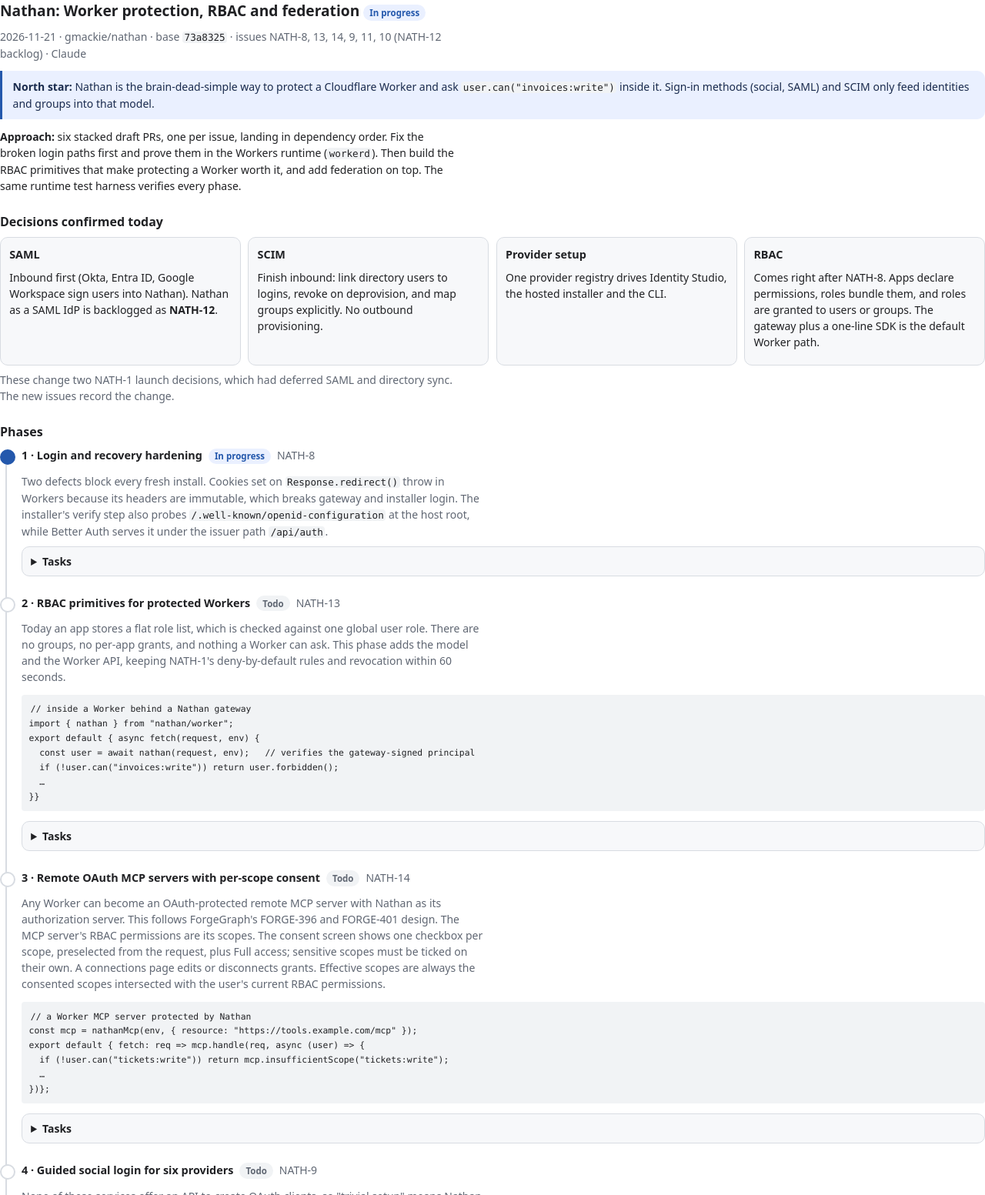
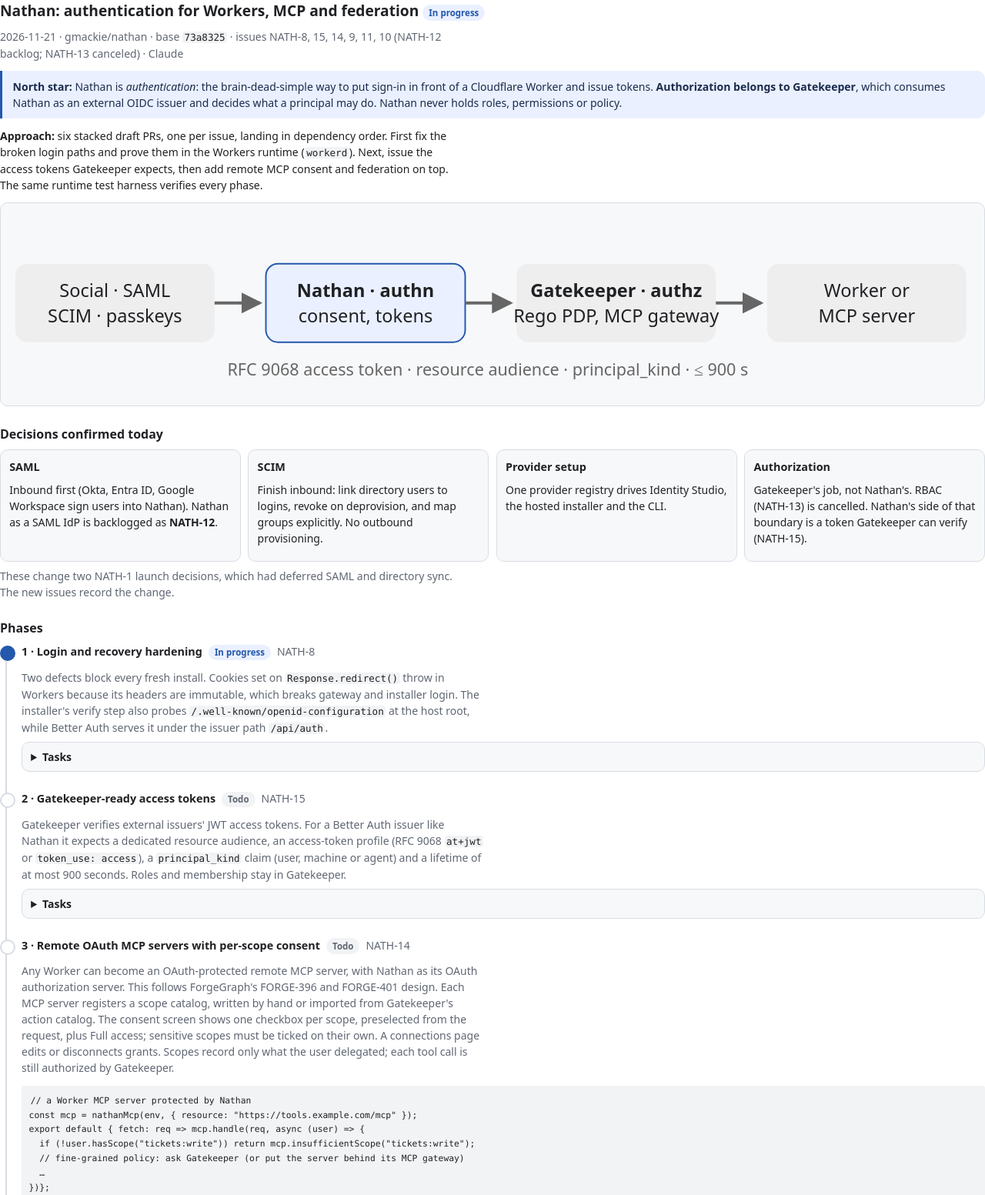
Before and after one commit to gmackie/nathan, a website: page docs/plans/2026-11-21-hardening-federation.html in a window 1280 px wide. Shown: the top 1553 px of the page at 77% size. Drawn offline with Linux system fonts and the light colour scheme.

Commit message:
NATH-8: plan: Nathan is authentication only; authorization belongs to Gatekeeper
Drop the RBAC phase (NATH-13 canceled), add Gatekeeper-ready access
tokens (NATH-15) and reframe remote MCP scopes as delegated consent with
per-call authorization in Gatekeeper.

Co-Authored-By: Claude Opus 5.5 <noreply@anthropic.com>

```diff
--- a/docs/plans/2026-11-21-hardening-federation.html
+++ b/docs/plans/2026-11-21-hardening-federation.html
@@ -3,7 +3,7 @@
 <head>
 <meta charset="utf-8">
 <meta name="viewport" content="width=device-width, initial-scale=1">
-<title>Nathan: Worker protection, RBAC and federation</title>
+<title>Nathan: authentication for Workers</title>
 <style>
   * { box-sizing: border-box; }
   body { margin: 0; color: var(--foreground, #202124); font: 14px/1.5 var(--font-sans, system-ui, sans-serif); }
@@ -53,18 +53,34 @@
 </head>
 <body>
 <main>
-  <h1 class="reveal">Nathan: Worker protection, RBAC and federation <span class="badge">In progress</span></h1>
-  <p class="meta reveal" style="--i:1">2026-11-21 · gmackie/nathan · base <code>73a8325</code> · issues NATH-8, 13, 14, 9, 11, 10 (NATH-12 backlog) · Claude</p>
+  <h1 class="reveal">Nathan: authentication for Workers, MCP and federation <span class="badge">In progress</span></h1>
+  <p class="meta reveal" style="--i:1">2026-11-21 · gmackie/nathan · base <code>73a8325</code> · issues NATH-8, 15, 14, 9, 11, 10 (NATH-12 backlog; NATH-13 canceled) · Claude</p>
 
-  <div class="callout reveal" style="--i:2"><strong>North star:</strong> Nathan is the brain-dead-simple way to protect a Cloudflare Worker and ask <code>user.can("invoices:write")</code> inside it. Sign-in methods (social, SAML) and SCIM only feed identities and groups into that model.</div>
-  <p class="reveal" style="--i:2"><strong>Approach:</strong> six stacked draft PRs, one per issue, landing in dependency order. Fix the broken login paths first and prove them in the Workers runtime (<code>workerd</code>). Then build the RBAC primitives that make protecting a Worker worth it, and add federation on top. The same runtime test harness verifies every phase.</p>
+  <div class="callout reveal" style="--i:2"><strong>North star:</strong> Nathan is <em>authentication</em>: the brain-dead-simple way to put sign-in in front of a Cloudflare Worker and issue tokens. <strong>Authorization belongs to Gatekeeper</strong>, which consumes Nathan as an external OIDC issuer and decides what a principal may do. Nathan never holds roles, permissions or policy.</div>
+  <p class="reveal" style="--i:2"><strong>Approach:</strong> six stacked draft PRs, one per issue, landing in dependency order. First fix the broken login paths and prove them in the Workers runtime (<code>workerd</code>). Next, issue the access tokens Gatekeeper expects, then add remote MCP consent and federation on top. The same runtime test harness verifies every phase.</p>
+
+  <figure class="card reveal" style="--i:2;margin:.75rem 0">
+    <svg viewBox="0 0 640 120" role="img" aria-label="Sign-in methods feed Nathan, which issues access tokens; Gatekeeper evaluates policy on those tokens; the protected Worker or MCP server serves the request." style="width:100%;height:auto">
+      <g font-size="12" fill="var(--foreground,#202124)" font-family="var(--font-sans,system-ui)">
+        <rect x="4" y="34" width="132" height="52" rx="8" fill="var(--muted,#eee)"/><text x="70" y="56" text-anchor="middle">Social · SAML</text><text x="70" y="73" text-anchor="middle">SCIM · passkeys</text>
+        <rect x="170" y="34" width="132" height="52" rx="8" fill="var(--accent-surface,#eaf0ff)" stroke="var(--accent,#2458ac)"/><text x="236" y="56" text-anchor="middle" font-weight="600">Nathan · authn</text><text x="236" y="73" text-anchor="middle">consent, tokens</text>
+        <rect x="336" y="34" width="132" height="52" rx="8" fill="var(--muted,#eee)"/><text x="402" y="56" text-anchor="middle" font-weight="600">Gatekeeper · authz</text><text x="402" y="73" text-anchor="middle">Rego PDP, MCP gateway</text>
+        <rect x="502" y="34" width="132" height="52" rx="8" fill="var(--muted,#eee)"/><text x="568" y="56" text-anchor="middle">Worker or</text><text x="568" y="73" text-anchor="middle">MCP server</text>
+      </g>
+      <g stroke="var(--muted-foreground,#666)" stroke-width="2" fill="none" marker-end="url(#ah)">
+        <path d="M136 60 H166"/><path d="M302 60 H332"/><path d="M468 60 H498"/>
+      </g>
+      <defs><marker id="ah" viewBox="0 0 8 8" refX="7" refY="4" markerWidth="7" markerHeight="7" orient="auto"><path d="M0 0 L8 4 L0 8 z" fill="var(--muted-foreground,#666)"/></marker></defs>
+      <text x="317" y="108" text-anchor="middle" font-size="11" fill="var(--muted-foreground,#666)" font-family="var(--font-sans,system-ui)">RFC 9068 access token · resource audience · principal_kind · ≤ 900 s</text>
+    </svg>
+  </figure>
 
   <h2 class="reveal" style="--i:3">Decisions confirmed today</h2>
   <div class="grid">
     <section class="card reveal" style="--i:4"><h3>SAML</h3><p>Inbound first (Okta, Entra ID, Google Workspace sign users into Nathan). Nathan as a SAML IdP is backlogged as <strong>NATH-12</strong>.</p></section>
     <section class="card reveal" style="--i:5"><h3>SCIM</h3><p>Finish inbound: link directory users to logins, revoke on deprovision, and map groups explicitly. No outbound provisioning.</p></section>
     <section class="card reveal" style="--i:6"><h3>Provider setup</h3><p>One provider registry drives Identity Studio, the hosted installer and the CLI.</p></section>
-    <section class="card reveal" style="--i:6"><h3>RBAC</h3><p>Comes right after NATH-8. Apps declare permissions, roles bundle them, and roles are granted to users or groups. The gateway plus a one-line SDK is the default Worker path.</p></section>
+    <section class="card reveal" style="--i:6"><h3>Authorization</h3><p>Gatekeeper's job, not Nathan's. RBAC (NATH-13) is cancelled. Nathan's side of that boundary is a token Gatekeeper can verify (NATH-15).</p></section>
   </div>
   <p class="muted">These change two NATH-1 launch decisions, which had deferred SAML and directory sync. The new issues record the change.</p>
 
@@ -82,38 +98,31 @@
           <tr><td>Miniflare test harness running the real Worker bundles</td><td><code>tests/runtime/*</code></td><td><code>npm run test:runtime</code> in CI</td><td><span class="chip todo">Todo</span></td></tr>
         </tbody></table></div></details></li>
 
-    <li class="reveal" style="--i:9"><div class="head"><h3>2 · RBAC primitives for protected Workers</h3><span class="chip todo">Todo</span><span class="muted">NATH-13</span></div>
-      <p class="muted">Today an app stores a flat role list, which is checked against one global user role. There are no groups, no per-app grants, and nothing a Worker can ask. This phase adds the model and the Worker API, keeping NATH-1's deny-by-default rules and revocation within 60 seconds.</p>
-      <pre style="padding:.6rem;overflow-x:auto"><code>// inside a Worker behind a Nathan gateway
-import { nathan } from "nathan/worker";
-export default { async fetch(request, env) {
-  const user = await nathan(request, env);   // verifies the gateway-signed principal
-  if (!user.can("invoices:write")) return user.forbidden();
-  …
-}}</code></pre>
+    <li class="reveal" style="--i:9"><div class="head"><h3>2 · Gatekeeper-ready access tokens</h3><span class="chip todo">Todo</span><span class="muted">NATH-15</span></div>
+      <p class="muted">Gatekeeper verifies external issuers' JWT access tokens. For a Better Auth issuer like Nathan it expects a dedicated resource audience, an access-token profile (RFC 9068 <code>at+jwt</code> or <code>token_use: access</code>), a <code>principal_kind</code> claim (user, machine or agent) and a lifetime of at most 900 seconds. Roles and membership stay in Gatekeeper.</p>
       <details><summary>Tasks</summary><div class="table-scroll"><table>
         <thead><tr><th>Task</th><th>Files</th><th>Verification</th><th>Status</th></tr></thead>
         <tbody>
-          <tr><td>Schema: permissions, roles, role_permissions, groups, members, grants (user or group → role, per app)</td><td><code>migrations/0011_rbac.sql</code></td><td>SQLite migration tests</td><td><span class="chip todo">Todo</span></td></tr>
-          <tr><td>One pure policy evaluator shared by gateway, RPC and token issuance; both NATH-1 access modes</td><td><code>src/shared/policy.mjs</code></td><td>Deny by default, group grant, revoked grant, blocked user, disabled app</td><td><span class="chip todo">Todo</span></td></tr>
-          <tr><td>Gateway resolves effective permissions (cached ≤ 60 s) and forwards a short-lived signed principal; inbound <code>X-Nathan-*</code> stripped</td><td><code>src/gateway/*</code>, <code>src/auth/worker.ts</code></td><td>workerd: forged or unsigned principal rejected; grant removal takes effect within 60 s</td><td><span class="chip todo">Todo</span></td></tr>
-          <tr><td>SDK <code>nathan(request)</code> with <code>can()</code> and <code>require()</code>; bearer-token mode for APIs; <code>env.NATHAN.can()</code> RPC</td><td><code>src/sdk/*</code></td><td>Same answers from all three paths (table test)</td><td><span class="chip todo">Todo</span></td></tr>
-          <tr><td>Permissions and roles as code, plus Studio groups and grants; <code>nathan protect &lt;worker&gt;</code> in one command</td><td><code>scripts/*</code>, <code>src/auth/ui.ts</code></td><td>5-minute quickstart followed end to end</td><td><span class="chip todo">Todo</span></td></tr>
+          <tr><td>Inspect what Better Auth issues for resource-bound access tokens; add the RFC 9068 profile, <code>principal_kind</code> and a 900-second cap</td><td><code>src/auth/instance.ts</code></td><td>workerd: decoded token has <code>typ</code>, <code>aud</code>, <code>principal_kind</code> and <code>exp − iat ≤ 900</code></td><td><span class="chip todo">Todo</span></td></tr>
+          <tr><td>Classify principals: interactive user, client-credentials machine, registered MCP/agent client</td><td><code>src/auth/*</code></td><td>Unclassified clients never become <code>user</code></td><td><span class="chip todo">Todo</span></td></tr>
+          <tr><td><code>amr</code>/<code>acr</code> only from verified session evidence</td><td><code>src/auth/instance.ts</code></td><td>Enrollment alone emits no MFA claim</td><td><span class="chip todo">Todo</span></td></tr>
+          <tr><td>Documented Gatekeeper identity-provider entry for a Nathan install; cross-repo verification test</td><td><code>docs/gatekeeper.md</code>, <code>tests/runtime/*</code></td><td>Token verifies under Gatekeeper's profile; ID tokens and other audiences are rejected</td><td><span class="chip todo">Todo</span></td></tr>
         </tbody></table></div></details></li>
 
     <li class="reveal" style="--i:10"><div class="head"><h3>3 · Remote OAuth MCP servers with per-scope consent</h3><span class="chip todo">Todo</span><span class="muted">NATH-14</span></div>
-      <p class="muted">Any Worker can become an OAuth-protected remote MCP server with Nathan as its authorization server. This follows ForgeGraph's FORGE-396 and FORGE-401 design. The MCP server's RBAC permissions are its scopes. The consent screen shows one checkbox per scope, preselected from the request, plus Full access; sensitive scopes must be ticked on their own. A connections page edits or disconnects grants. Effective scopes are always the consented scopes intersected with the user's current RBAC permissions.</p>
+      <p class="muted">Any Worker can become an OAuth-protected remote MCP server, with Nathan as its OAuth authorization server. This follows ForgeGraph's FORGE-396 and FORGE-401 design. Each MCP server registers a scope catalog, written by hand or imported from Gatekeeper's action catalog. The consent screen shows one checkbox per scope, preselected from the request, plus Full access; sensitive scopes must be ticked on their own. A connections page edits or disconnects grants. Scopes record only what the user delegated; each tool call is still authorized by Gatekeeper.</p>
       <pre style="padding:.6rem;overflow-x:auto"><code>// a Worker MCP server protected by Nathan
 const mcp = nathanMcp(env, { resource: "https://tools.example.com/mcp" });
 export default { fetch: req =&gt; mcp.handle(req, async (user) =&gt; {
-  if (!user.can("tickets:write")) return mcp.insufficientScope("tickets:write");
+  if (!user.hasScope("tickets:write")) return mcp.insufficientScope("tickets:write");
+  // fine-grained policy: ask Gatekeeper (or put the server behind its MCP gateway)
   …
 })};</code></pre>
       <details><summary>Tasks</summary><div class="table-scroll"><table>
         <thead><tr><th>Task</th><th>Files</th><th>Verification</th><th>Status</th></tr></thead>
         <tbody>
           <tr><td>Spike: per-app resources with Better Auth (static <code>resources</code> today) versus a Nathan-owned resource layer</td><td><code>src/auth/instance.ts</code></td><td>Token <code>aud</code> equals the registered MCP resource</td><td><span class="chip todo">Todo</span></td></tr>
-          <tr><td>Scope catalog from app permissions: labels, implied scopes, aliases, Full access marker, sensitive and admin-only scopes</td><td><code>src/shared/scopes.mjs</code></td><td>Sensitive scope never implied by an alias or Full access</td><td><span class="chip todo">Todo</span></td></tr>
+          <tr><td>Per-resource scope catalog (hand-written or imported from Gatekeeper's action catalog): labels, implied scopes, aliases, Full access marker, sensitive scopes</td><td><code>src/shared/scopes.mjs</code></td><td>Sensitive scope never implied by an alias or Full access</td><td><span class="chip todo">Todo</span></td></tr>
           <tr><td>Public-client registration limited to MCP scopes; mandatory <code>resource</code>; S256 PKCE; rate limits</td><td><code>src/auth/instance.ts</code>, <code>worker.ts</code></td><td>Wrong or missing <code>resource</code> rejected</td><td><span class="chip todo">Todo</span></td></tr>
           <tr><td>Script-free per-scope consent page; connections page; refresh narrows to intersection</td><td><code>src/auth/ui.ts</code></td><td>Consent CSRF and ticket replay rejected; grant edits take effect within 60 s</td><td><span class="chip todo">Todo</span></td></tr>
           <tr><td><code>nathanMcp()</code> Worker SDK: resource metadata, 401 and <code>insufficient_scope</code> challenges; move Nathan's own <code>/mcp</code> onto it</td><td><code>src/sdk/*</code>, <code>src/auth/mcp.ts</code></td><td>MCP TypeScript SDK client: discovery → registration → narrowed consent → tool call in workerd</td><td><span class="chip todo">Todo</span></td></tr>
@@ -140,13 +149,13 @@ export default { fetch: req =&gt; mcp.handle(req, async (user) =&gt; {
         </tbody></table></div></details></li>
 
     <li class="reveal" style="--i:11"><div class="head"><h3>5 · Production inbound SCIM</h3><span class="chip todo">Todo</span><span class="muted">NATH-11</span></div>
-      <p class="muted">SCIM currently only stages records. This phase makes directory changes take effect: link each record to a login identity, revoke access on deprovision, and apply only group mappings an admin has configured.</p>
+      <p class="muted">SCIM currently only stages records. This phase makes directory changes take effect: link each record to a login identity, revoke sessions and tokens on deprovision, and pass group membership to Gatekeeper, which owns access decisions.</p>
       <details><summary>Tasks</summary><div class="table-scroll"><table>
         <thead><tr><th>Task</th><th>Files</th><th>Verification</th><th>Status</th></tr></thead>
         <tbody>
           <tr><td>Link by connection + externalId; email match only under a verified domain</td><td><code>src/auth/scim/*</code>, migration <code>0012</code></td><td>Unverified-domain email does not link</td><td><span class="chip todo">Todo</span></td></tr>
           <tr><td>Deprovision: ban the user, revoke sessions and refresh tokens, fan out back-channel logout</td><td><code>src/auth/scim/directory.ts</code>, <code>admin-service.ts</code></td><td>Revocation within 60 s; reactivating does not restore old sessions</td><td><span class="chip todo">Todo</span></td></tr>
-          <tr><td>Explicit directory group → Nathan RBAC group mapping; idempotent reconciliation</td><td><code>src/auth/scim/admin.ts</code>, <code>ui.ts</code></td><td>Okta and Entra PATCH fixtures; replay is a no-op</td><td><span class="chip todo">Todo</span></td></tr>
+          <tr><td>Expose directory groups and membership to Gatekeeper's org data (Nathan holds no grants); idempotent reconciliation</td><td><code>src/auth/scim/admin.ts</code>, <code>ui.ts</code></td><td>Okta and Entra PATCH fixtures; replay is a no-op</td><td><span class="chip todo">Todo</span></td></tr>
         </tbody></table></div></details></li>
     <li class="reveal" style="--i:12"><div class="head"><h3>6 · Inbound enterprise SAML</h3><span class="chip todo">Todo</span><span class="muted">NATH-10</span></div>
       <p class="muted">The <code>@better-auth/sso</code> plugin already implements the SAML protocol. Nathan needs a safe admin layer around it: metadata validation, SP metadata to copy, domain-verified enablement, certificate rotation, and audit. The phase starts with a proof-of-concept that samlify and xmldom run inside workerd.</p>
@@ -164,7 +173,7 @@ export default { fetch: req =&gt; mcp.handle(req, async (user) =&gt; {
   <h2>Scope</h2>
   <div class="grid">
     <section class="card"><h3>✓ In</h3><ul><li>The six phases above, each as a draft PR</li><li>Runtime tests in workerd</li><li>Docs: providers, SAML and SCIM guides</li></ul></section>
-    <section class="card no"><h3>✕ Out</h3><ul><li>Nathan as a SAML IdP (NATH-12)</li><li>Outbound SCIM</li><li>Auto-creating OAuth apps through provider APIs</li><li>Marking any PR production-ready before staging verification and independent security review</li></ul></section>
+    <section class="card no"><h3>✕ Out</h3><ul><li>Nathan as a SAML IdP (NATH-12)</li><li>Outbound SCIM</li><li>Roles, permissions or policy in Nathan (Gatekeeper)</li><li>Auto-creating OAuth apps through provider APIs</li><li>Marking any PR production-ready before staging verification and independent security review</li></ul></section>
   </div>
 
   <h2>Risks</h2>
```
